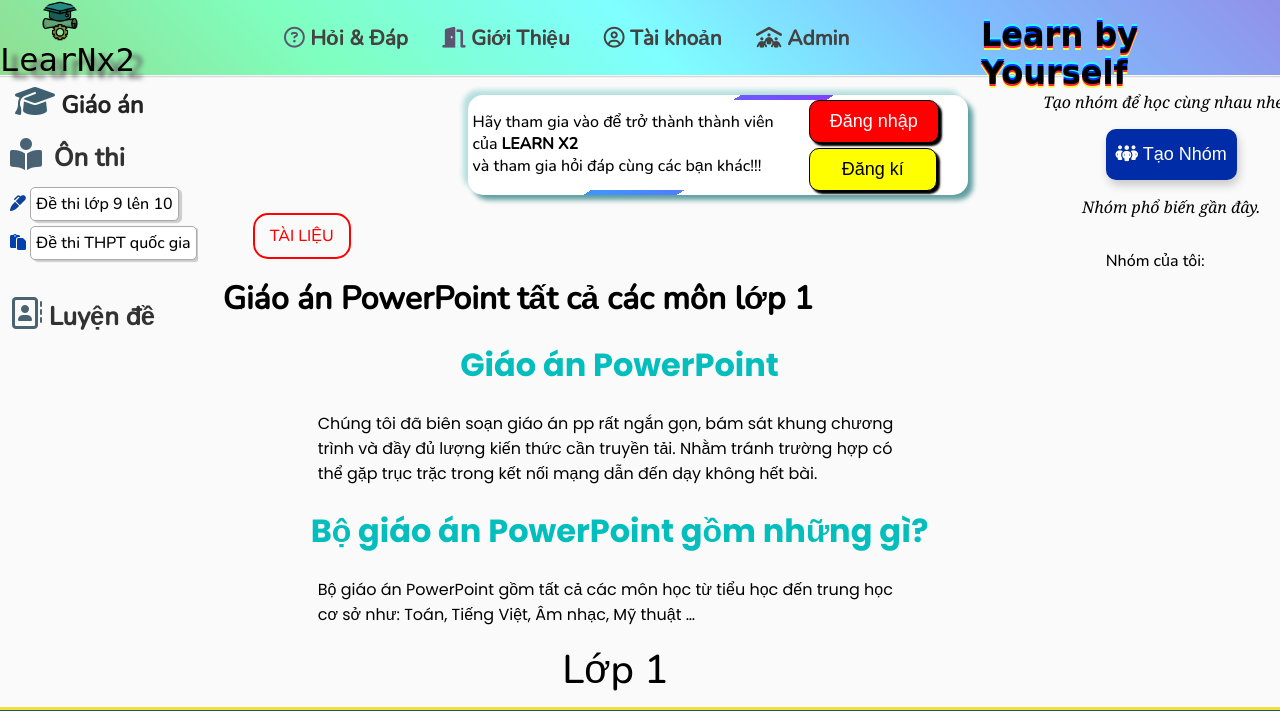
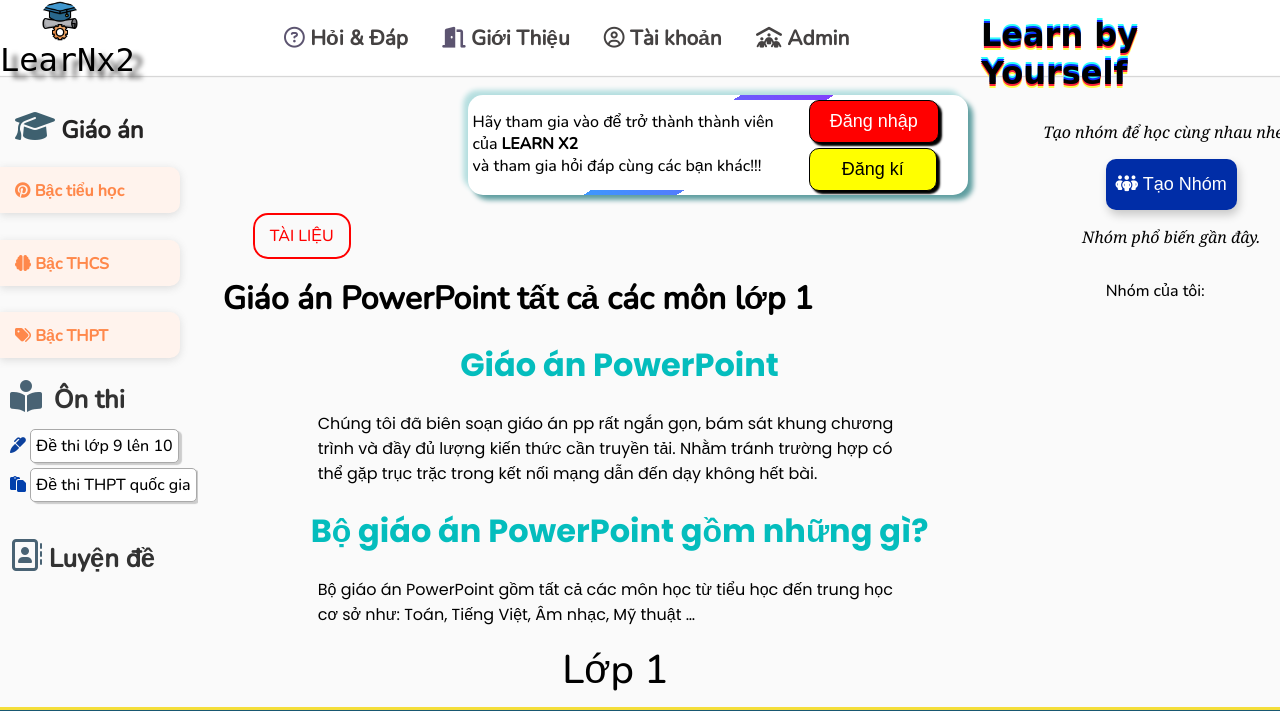
Before and after one commit to TrugDITforever/webdemo, a PHP site: page /index?route=Classes&class=1 in a window 1280 px wide. Shown: the top 711 px of the page. Run offline with PHP 8.4, Linux system fonts and the light colour scheme; data that the repository does not hold is empty; style sheets or scripts are compiled from the project's sources; some libraries are stand-ins or nearby versions.

Commit message:
change not in main

```diff
--- a/Controller/12toCollegeController.php
+++ b/Controller/12toCollegeController.php
@@ -2,6 +2,5 @@
 include("./ElementForMainpage/database.php");
 require("./Model/12tocollegedb.php");
 require("./Model/group_db.php");
-
 include "./View/12toCollege.php"
 ?>
--- a/Cssfile/style.css
+++ b/Cssfile/style.css
@@ -44,15 +44,15 @@ html {
   height: 75px;
   display: flex;
   margin-top: 0px;
-  background: linear-gradient(
+  /* background: linear-gradient(
     45deg,
     #90dd90,
     #7fffbf,
     #7fffff,
     #7fbfff,
     #9191e9
-  );
-  /* background-color: #fff; */
+  ); */
+  background-color: #fff;
 }
 .logo {
   display: flex;
@@ -179,6 +179,29 @@ html {
   justify-content: center;
   padding: 2px;
   border-top: 2px black;
+}
+.grade-menu {
+  list-style: none;
+}
+.grade-menu h4 {
+  background: #fff3ed;
+  width: 150px;
+  padding: 15px 15px;
+  margin-bottom: 5px;
+  color: #ff884b;
+  border-radius: 0 10px 10px 0;
+  box-shadow: rgba(99, 99, 99, 0.2) 0px 2px 8px 0px;
+}
+.contain-grade-menu {
+  padding: 0;
+}
+.small-sub-menu {
+  height: 0;
+  overflow-y: hidden;
+  transition: 0.5s linear;
+}
+.grade-menu:hover .small-sub-menu {
+  height: 170px;
 }
 #listmainmenu li a {
   cursor: pointer;
@@ -321,11 +344,12 @@ html {
 }
 .group-container {
   width: 20rem;
+  margin-top: 30px;
 }
 .menu1 {
   width: 90%;
   height: auto;
-  margin-top: 10px;
+  margin-top: 35px;
 }
 
 .home {
@@ -359,7 +383,6 @@ html {
 .liststudy li {
   border-radius: 5px;
   margin-top: 5px;
-  list-style: circle;
 }
 .classname-selected-none {
   background: orange;
--- a/ElementForMainpage/tabmain.php
+++ b/ElementForMainpage/tabmain.php
@@ -37,17 +37,70 @@ function getNameclass()
         </a>
         <!-- <h5>GIÁO ÁN HỌC CƠ BẢN</h5> -->
         <div class="liststudy">
-          <ul>
+          <ul class="contain-grade-menu">
+            <li class="grade-menu">
+            <h4><i class="fa-brands fa-pinterest"></i>&nbsp;Bậc tiểu học</h4>
+              <ul class="small-sub-menu">
+                <li>
+                  <a href="index?route=Classes&class=1" class="classname-selected">Lớp 1</a>
+                </li>
+                <li>
+                  <a href="index?route=Classes&class=2" class="classname-selected">Lớp 2</a>
+                </li>
+                <li>
+                  <a href="index?route=Classes&class=3" class="classname-selected">Lớp 3</a>
+                </li>
+                <li>
+                  <a href="index?route=Classes&class=4" class="classname-selected">Lớp 4</a>
+                </li>
+                <li>
+                  <a href="index?route=Classes&class=5" class="classname-selected">Lớp 5</a>
+                </li>
+              </ul>
+            </li>
+            <li class="grade-menu">
+            <h4><i class="fa-solid fa-brain"></i>&nbsp;Bậc THCS</h4>
+              <ul class="small-sub-menu">
+                <li>
+                  <a href="index?route=Classes&class=6" class="classname-selected">Lớp 6</a>
+                </li>
+                <li>
+                  <a href="index?route=Classes&class=7" class="classname-selected">Lớp 7</a>
+                </li>
+                <li>
+                  <a href="index?route=Classes&class=8" class="classname-selected">Lớp 8</a>
+                </li>
+                <li>
+                  <a href="index?route=Classes&class=9" class="classname-selected">Lớp 9</a>
+                </li>
+              </ul>
+            </li>
+            <li class="grade-menu">
+              <h4><i class="fa-solid fa-tags"></i>&nbsp;Bậc THPT</h4>
+              <ul class="small-sub-menu">
+                <li>
+                  <a href="index?route=Classes&class=10" class="classname-selected">Lớp 10</a>
+                </li>
+                <li>
+                  <a href="index?route=Classes&class=11" class="classname-selected">Lớp 11</a>
+                </li>
+                <li>
+                  <a href="index?route=Classes&class=12" class="classname-selected">Lớp 12</a>
+                </li>
+              </ul>
+            </li>
+          </ul>
+          <!-- <ul>
             <?php $row = getNameclass();
-            foreach($row as $row) :
+            foreach ($row as $row) :
             ?>
              <li>
-              <a href="index?route=Classes&class=<?php echo $row['id']?>"
+              <a href="index?route=Classes&class=<?php echo $row['id'] ?>"
               class="classname-selected">
-              <?php echo $row['nameClass']?></a>
+              <?php echo $row['nameClass'] ?></a>
             </li>
-            <?php endforeach;?>
-          </ul>
+            <?php endforeach; ?>
+          </ul> -->
 
 
         </div>
@@ -64,7 +117,7 @@ function getNameclass()
       <div class="liststudy2">
         <ul>
           <li>
-           <span><i class="fa-solid fa-marker" style="color: #0c419d;"></i></span>&nbsp;<a href="index?route=9to10class">Đề thi lớp 9 lên 10</a>
+            <span><i class="fa-solid fa-marker" style="color: #0c419d;"></i></span>&nbsp;<a href="index?route=9to10class">Đề thi lớp 9 lên 10</a>
           </li>
           <li>
             <span><i class="fa-solid fa-paste" style="color: #0240ac;"></i></span>&nbsp;<a href="index?route=College">Đề thi THPT quốc gia</a>
```
Also changed, not shown: Model/Class/User.php (added, +130 -0 lines), Model/databasecon.php (+19 -0 lines), funtionofPage/login.php (+4 -16 lines), funtionofPage/signup.php (+3 -52 lines), funtionofPage/updateProfile.php (+4 -34 lines).
